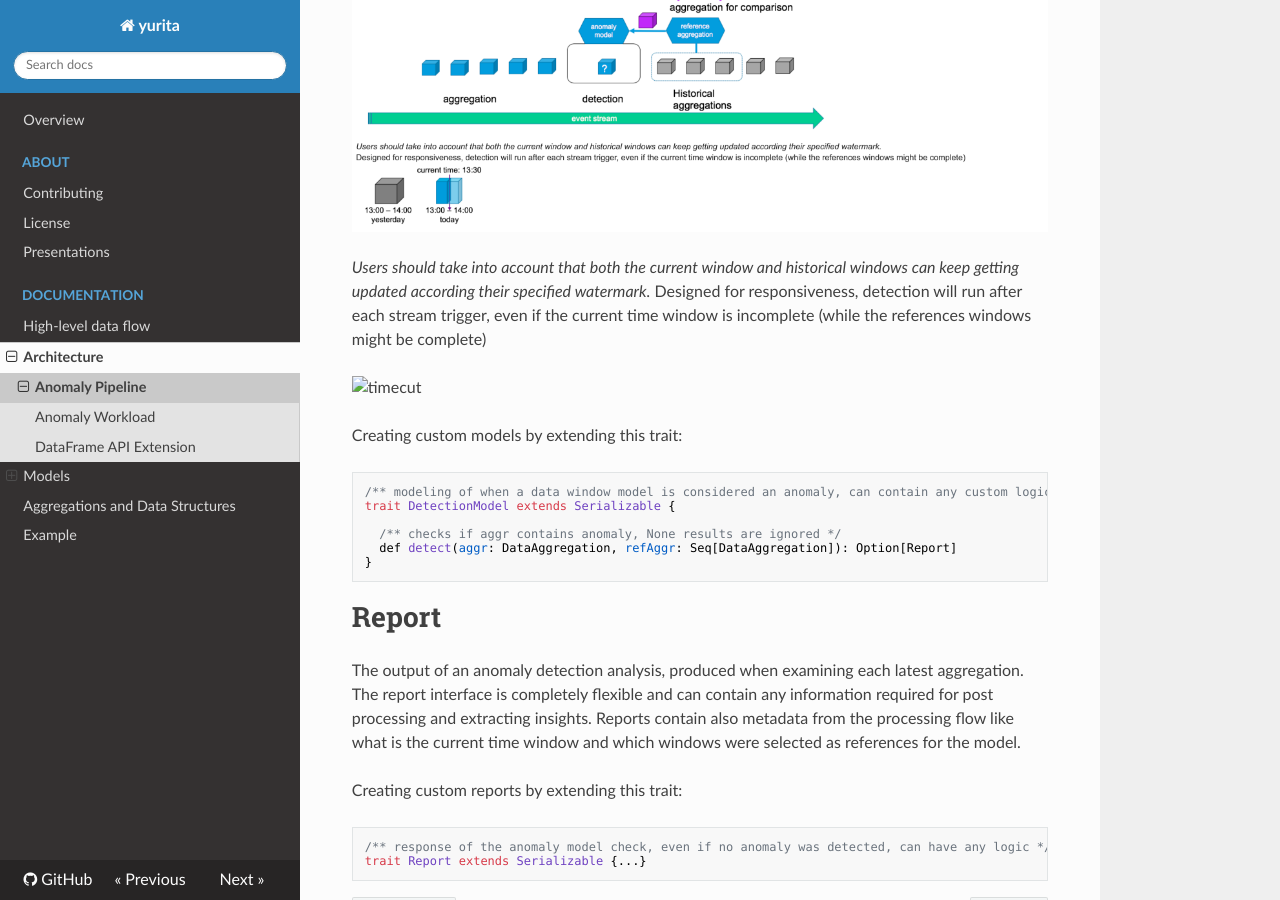
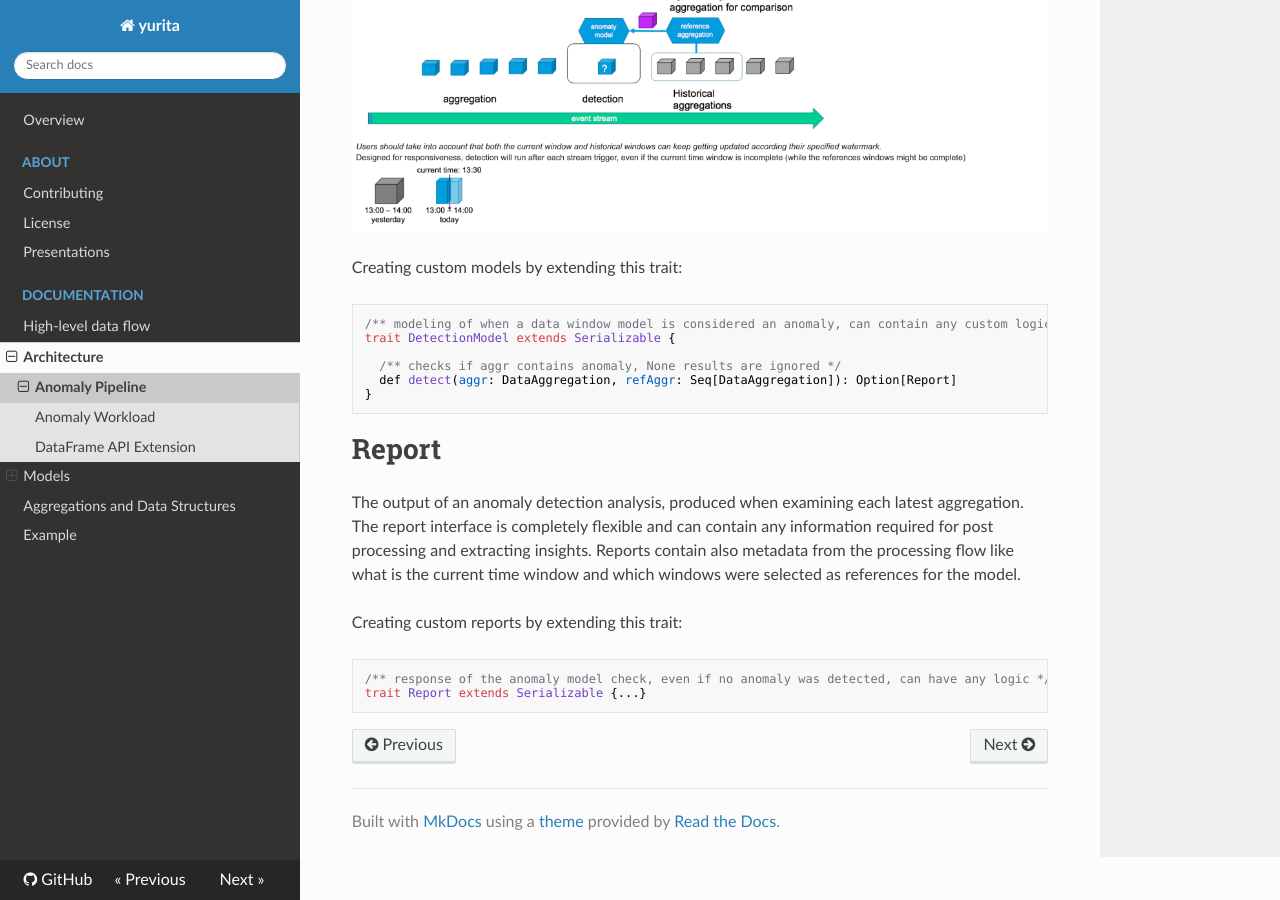
Before and after one commit to paypal/yurita, an MkDocs documentation site: the page built from docs/pipeline.md, in a window 1280 px wide and 900 px high, scrolled down 2946 px. Built offline with MkDocs 1.6.1, drawn with Linux system fonts in a browser that asks for light colours; nearby versions of some CDN libraries; old or Windows-style settings are respelled for this version of MkDocs.

Commit message:
Update pipeline.md

````diff
--- a/docs/pipeline.md
+++ b/docs/pipeline.md
@@ -118,11 +118,6 @@ More on models types can be found in the ___Models___ section.
 
 ![detection model](images/detectionModel.png)
 
-*Users should take into account that both the current window and historical windows can keep getting updated according their specified watermark.*
-Designed for responsiveness, detection will run after each stream trigger, even if the current time window is incomplete (while the references windows might be complete)
-
-![timecut](images\timecut.png)
-
 Creating custom models by extending this trait:
 
 ```
````
